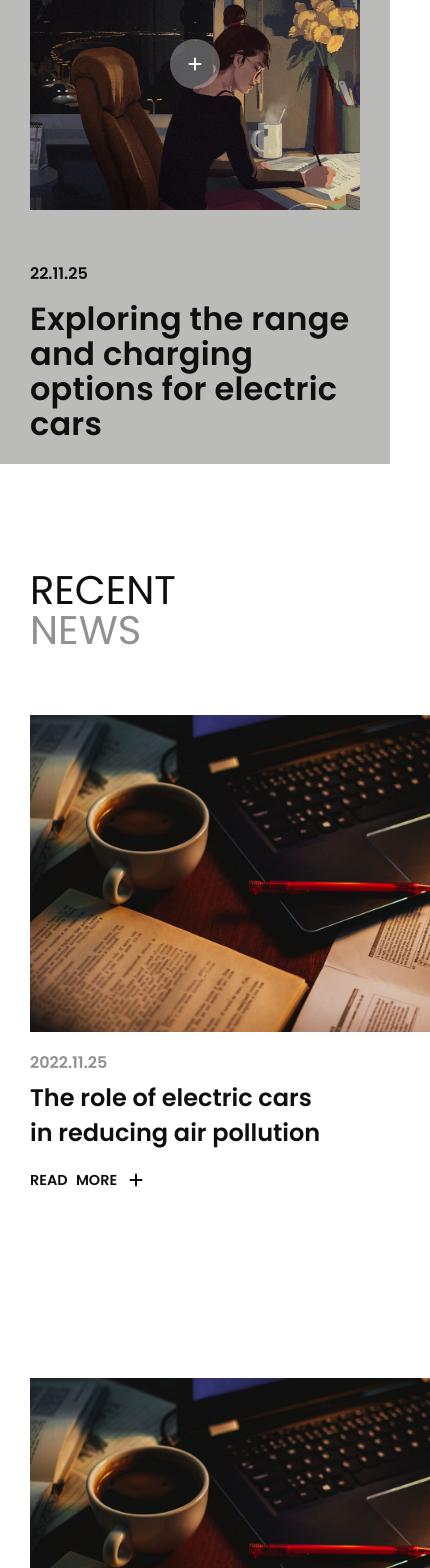
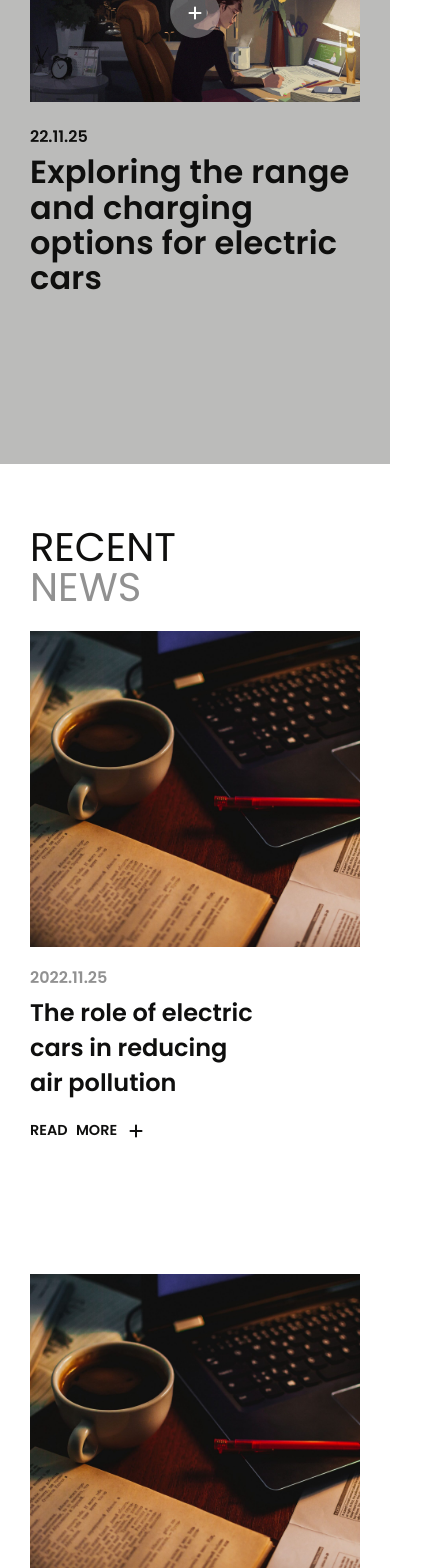
Before and after one commit to nathsantoliver/angular-blog-page, an Angular app: page / in a window 390 px wide. Shown: the part 380-1948 px from the top of the page, 430 px wide, since content can reach past the window. Built offline with nearby package versions, Linux system fonts and the light colour scheme.

Commit message:
making the card section responsive

```diff
--- a/src/app/components/card/card.component.ts
+++ b/src/app/components/card/card.component.ts
@@ -5,7 +5,7 @@ import { Component } from '@angular/core';
   standalone: true,
   imports: [],
   templateUrl: './card.component.html',
-  styleUrl: './card.component.css'
+  styleUrls: ['./card.component.css', './card.responsive.component.css']
 })
 export class CardComponent {
 
--- /dev/null
+++ b/src/app/components/card/card.responsive.component.css
@@ -0,0 +1,11 @@
+@media screen and (max-width: 850px) {
+  .card__container {
+    width: 100%;
+  }
+}
+
+@media screen and (max-width: 400px) {
+  .card__container {
+    margin-bottom: 10px;
+  }
+}
--- a/src/app/components/main-article/main-article.responsive.component.css
+++ b/src/app/components/main-article/main-article.responsive.component.css
@@ -11,37 +11,34 @@
   .article__img {
     width: 100%;
     max-height: 50%;
-    /* overflow: hidden; */
-    /* position: relative; */
   }
 
   .article__info {
     width: 100%;
     max-height: 50%;
     padding: 0;
-    margin: 40px 0;
-
-    /* display: flex; */
-    /* flex-direction: column; */
-    /* justify-content: flex-end; */
-    /* align-items: flex-start; */
-    /* gap: 15px; */
+    margin: 10px 0 40px 0;
   }
 }
 
 @media screen and (max-width: 600px) {
   .article__info > h3 {
-    font-size: 2.5em;
+    font-size: 2.2em;
   }
 }
 
 @media screen and (max-width: 400px) {
+  .article__container  > a {
+    height: fit-content;
+  }
   .article__img {
     height: 70%;
   }
 
   .article__info {
+    margin: 0;
     height: 30%;
+    gap: 5px;
   }
 
   .article__info > h3 {
--- a/src/app/pages/home/home.responsive.component.css
+++ b/src/app/pages/home/home.responsive.component.css
@@ -1,9 +1,31 @@
+@media screen and (max-width: 850px) {
+  .section__cards {
+    display: grid;
+    grid-template-columns: 1fr 1fr;
+    column-gap: 30px;
+  }
+}
+
 @media screen and (max-width: 600px) {
   .home__main {
     margin-top: 40px;
   }
+
   .main__name {
     max-width: 280px;
-    /* padding-right: 230px; */
+  }
+
+  .section__name {
+    height: 20vh;
+  }
+
+  .section__cards {
+    grid-template-columns: 1fr;
   }
 }
+
+@media screen and (max-width: 400px) {
+  .section__name {
+    height: 15vh;
+  }
+}
```
